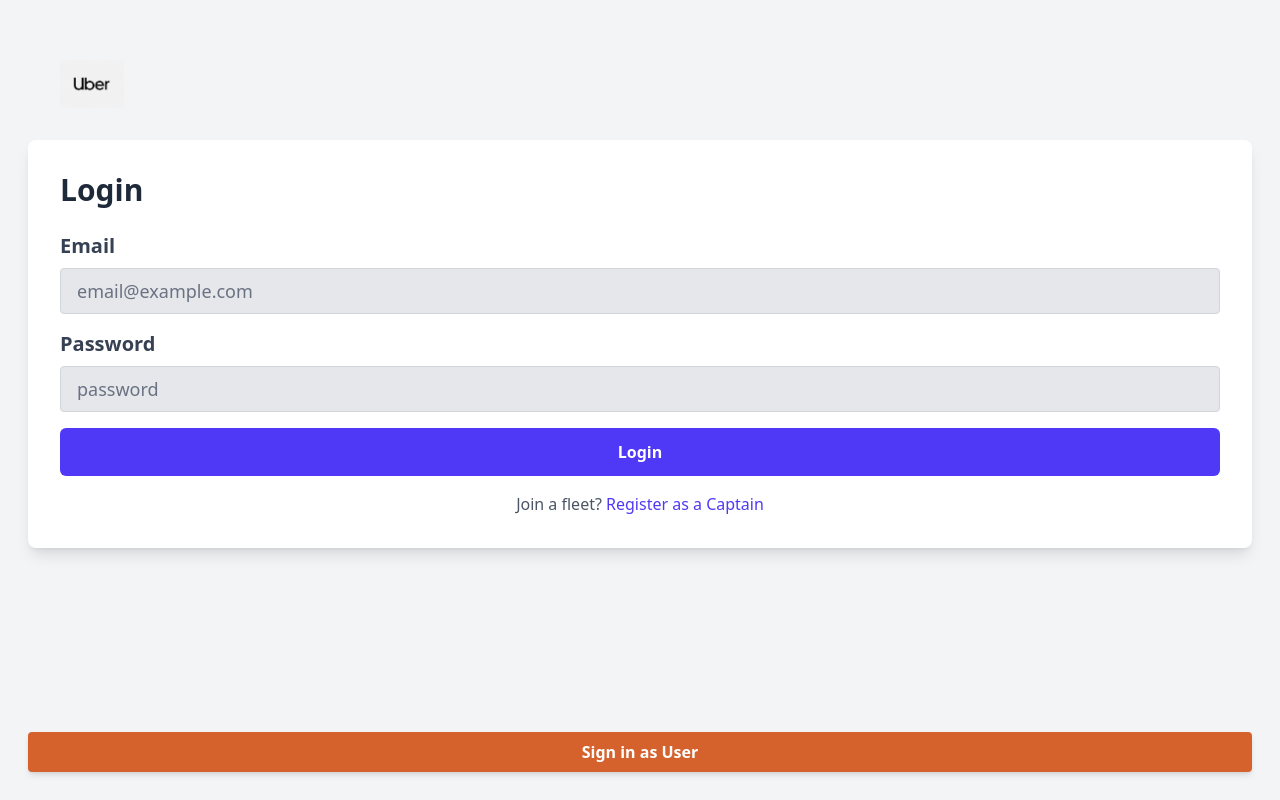
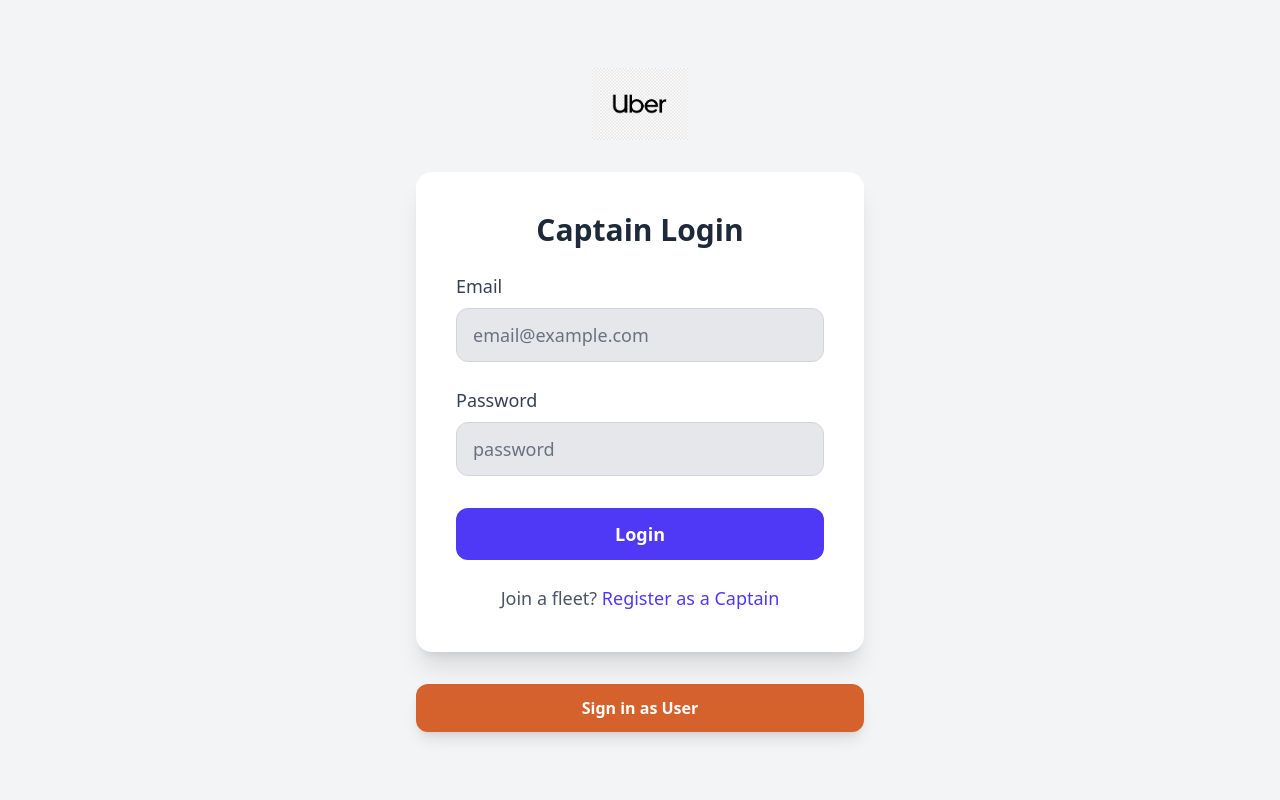
Before and after one commit to TMB2003/uber, a React (Vite) app in the folder frontend/: page /captain-login in a window 1280 px wide. Built offline with nearby package versions, Linux system fonts and the light colour scheme.

Commit message:
Frontend improvement

```diff
--- a/frontend/src/pages/CaptainLogin.jsx
+++ b/frontend/src/pages/CaptainLogin.jsx
@@ -1,61 +1,71 @@
-import React, { useState } from 'react'
-import { Link } from 'react-router-dom'
+import React, { useState } from 'react';
+import { Link } from 'react-router-dom';
 
 const CaptainLogin = () => {
-  const [email, setEmail] = useState('')
-  const [password, setPassword] = useState('')
-  const [captainData, setCaptainData] = useState({})
+  const [email, setEmail] = useState('');
+  const [password, setPassword] = useState('');
+  const [captainData, setCaptainData] = useState({});
 
   const submitHandler = (e) => {
     e.preventDefault();
     setCaptainData({
       email: email,
       password,
-    })
+    });
     setEmail('');
     setPassword('');
-  }
+  };
 
   return (
-    <div className="p-7 h-screen flex flex-col justify-between bg-gray-100">
-      <div>
-        <img className="w-16 ml-8 mt-8" src="/images/logo.png" alt="Uber Logo" />
-        <form onSubmit={submitHandler} className="bg-white p-8 rounded-lg shadow-lg mt-8">
-          <h3 className="text-3xl font-bold mb-6 text-gray-800">Login</h3>
-          <label className="block text-xl font-semibold mb-2 text-gray-700">Email</label>
+    <div className="min-h-screen flex flex-col justify-center items-center bg-gray-100 px-6 py-12">
+      {/* Logo */}
+      <img className="w-24 mb-8" src="/images/logo.png" alt="Uber Logo" />
+
+      {/* Login Form */}
+      <form onSubmit={submitHandler} className="bg-white p-10 rounded-2xl shadow-xl w-full max-w-md">
+        <h3 className="text-3xl font-bold mb-6 text-gray-800 text-center">Captain Login</h3>
+
+        <label className="block text-lg font-medium mb-2 text-gray-700">Email</label>
         <input
           type="email"
           required
           value={email}
           onChange={(e) => setEmail(e.target.value)}
-            className="bg-gray-200 mb-4 rounded px-4 py-2 border border-gray-300 w-full text-lg placeholder-gray-500 focus:outline-none focus:border-indigo-500"
+          className="bg-gray-200 rounded-xl px-4 py-3 border border-gray-300 w-full text-lg placeholder-gray-500 focus:outline-none focus:border-indigo-500 mb-6"
           placeholder="email@example.com"
         />
-          <label className="block text-xl font-semibold mb-2 text-gray-700">Password</label>
+
+        <label className="block text-lg font-medium mb-2 text-gray-700">Password</label>
         <input
           type="password"
           required
           value={password}
           onChange={(e) => setPassword(e.target.value)}
-            className="bg-gray-200 mb-4 rounded px-4 py-2 border border-gray-300 w-full text-lg placeholder-gray-500 focus:outline-none focus:border-indigo-500"
+          className="bg-gray-200 rounded-xl px-4 py-3 border border-gray-300 w-full text-lg placeholder-gray-500 focus:outline-none focus:border-indigo-500 mb-8"
           placeholder="password"
         />
-          <button className="w-full bg-indigo-600 text-white py-3 rounded-md font-semibold hover:bg-indigo-700 transition duration-300">
+
+        <button className="w-full bg-indigo-600 text-white py-3 rounded-xl font-semibold text-lg hover:bg-indigo-700 transition duration-300">
           Login
         </button>
-          <p className="text-center mt-4 text-gray-600">
-            Join a fleet? <Link to="/captain-signup" className="text-indigo-600">Register as a Captain</Link>
+
+        <p className="text-center mt-6 text-gray-600 text-lg">
+          Join a fleet?{' '}
+          <Link to="/captain-signup" className="text-indigo-600 font-medium hover:underline">
+            Register as a Captain
+          </Link>
         </p>
       </form>
-      </div>
-      <div>
-        <Link to="/login"
-          className="bg-[#d5622d] flex items-center justify-center text-white font-semibold rounded px-4 py-2 mt-8 shadow-md hover:bg-green-600 transition duration-300">
+
+      {/* Alternative Sign-In Option */}
+      <Link
+        to="/login"
+        className="bg-[#d5622d] flex items-center justify-center text-white font-semibold rounded-xl px-6 py-3 mt-8 shadow-lg hover:bg-[#c05125] transition duration-300 w-full max-w-md"
+      >
         Sign in as User
       </Link>
     </div>
-    </div>
-  )
-}
+  );
+};
 
-export default CaptainLogin
+export default CaptainLogin;
--- a/frontend/src/pages/CaptainSignup.jsx
+++ b/frontend/src/pages/CaptainSignup.jsx
@@ -1,41 +1,44 @@
-import React, { useState } from 'react'
-import { Link } from 'react-router-dom'
+import React, { useState } from 'react';
+import { Link } from 'react-router-dom';
 
 const CaptainSignup = () => {
-  const [email, setEmail] = useState('')
-  const [password, setPassword] = useState('')
-  const [firstname, setFirstname] = useState('')
-  const [lastname, setLastname] = useState('')
-  const [captainData, setCaptainData] = useState({})
+  const [email, setEmail] = useState('');
+  const [password, setPassword] = useState('');
+  const [firstname, setFirstname] = useState('');
+  const [lastname, setLastname] = useState('');
+  const [captainData, setCaptainData] = useState({});
 
   const submitHandler = (e) => {
     e.preventDefault();
     setCaptainData({
       fullname: {
         firstname: firstname,
-        lastname: lastname
+        lastname: lastname,
       },
       email: email,
       password: password,
-    })
+    });
     setFirstname('');
     setLastname('');
     setEmail('');
     setPassword('');
-  }
+  };
 
   return (
-    <div className="p-7 h-screen flex flex-col justify-between bg-gray-100">
-      <div>
-        <img className="w-16 ml-8 mt-8" src="/images/logo.png" alt="Uber Logo" />
-        <form onSubmit={submitHandler} className="bg-white p-8 rounded-lg shadow-lg mt-8">
-          <h3 className="text-3xl font-bold mb-6 text-gray-800">Sign-Up</h3>
-          <label className="block text-xl font-semibold mb-2 text-gray-700">What's our Captain's Name?</label>
-          <div className="flex gap-4">
+    <div className="min-h-screen flex flex-col items-center justify-center bg-gray-100 px-6 py-12">
+      {/* Logo */}
+      <img className="w-20 mb-6" src="/images/logo.png" alt="Uber Logo" />
+
+      {/* Signup Form */}
+      <form onSubmit={submitHandler} className="bg-white p-10 rounded-xl shadow-lg w-full max-w-md">
+        <h3 className="text-3xl font-bold mb-6 text-gray-800 text-center">Captain Sign-Up</h3>
+
+        <label className="block text-lg font-medium mb-2 text-gray-700">Captain's Name</label>
+        <div className="flex gap-4 mb-4">
           <input
             type="text"
             required
-              className="bg-gray-200 mb-4 rounded px-4 py-2 border border-gray-300 w-1/2 text-lg placeholder-gray-500 focus:outline-none focus:border-indigo-500"
+            className="bg-gray-200 rounded-lg px-4 py-3 border border-gray-300 w-1/2 text-lg placeholder-gray-500 focus:outline-none focus:border-indigo-500"
             placeholder="First Name"
             value={firstname}
             onChange={(e) => setFirstname(e.target.value)}
@@ -43,44 +46,48 @@ const CaptainSignup = () => {
           <input
             type="text"
             required
-              className="bg-gray-200 mb-4 rounded px-4 py-2 border border-gray-300 w-1/2 text-lg placeholder-gray-500 focus:outline-none focus:border-indigo-500"
+            className="bg-gray-200 rounded-lg px-4 py-3 border border-gray-300 w-1/2 text-lg placeholder-gray-500 focus:outline-none focus:border-indigo-500"
             placeholder="Last Name"
             value={lastname}
             onChange={(e) => setLastname(e.target.value)}
           />
         </div>
-          <label className="block text-xl font-semibold mb-2 text-gray-700">What's our Captain's Email?</label>
+
+        <label className="block text-lg font-medium mb-2 text-gray-700">Captain's Email</label>
         <input
           type="email"
           required
-            className="bg-gray-200 mb-4 rounded px-4 py-2 border border-gray-300 w-full text-lg placeholder-gray-500 focus:outline-none focus:border-indigo-500"
+          className="bg-gray-200 rounded-lg px-4 py-3 border border-gray-300 w-full text-lg placeholder-gray-500 focus:outline-none focus:border-indigo-500 mb-4"
           placeholder="email@example.com"
           value={email}
           onChange={(e) => setEmail(e.target.value)}
         />
-          <label className="block text-xl font-semibold mb-2 text-gray-700">Password</label>
+
+        <label className="block text-lg font-medium mb-2 text-gray-700">Password</label>
         <input
           type="password"
           required
-            className="bg-gray-200 mb-4 rounded px-4 py-2 border border-gray-300 w-full text-lg placeholder-gray-500 focus:outline-none focus:border-indigo-500"
+          className="bg-gray-200 rounded-lg px-4 py-3 border border-gray-300 w-full text-lg placeholder-gray-500 focus:outline-none focus:border-indigo-500 mb-6"
           placeholder="password"
           value={password}
           onChange={(e) => setPassword(e.target.value)}
         />
-          <button className="w-full bg-indigo-600 text-white py-3 rounded-md font-semibold hover:bg-indigo-700 transition duration-300">
+
+        <button className="w-full bg-indigo-600 text-white py-3 rounded-lg font-semibold hover:bg-indigo-700 transition duration-300">
           Sign-Up
         </button>
+
         <p className="text-center mt-4 text-gray-600">
-            Already have an account? <Link to="/captain-login" className="text-indigo-600">Login as Captain</Link>
+          Already have an account? <Link to="/captain-login" className="text-indigo-600 font-medium hover:underline">Login as Captain</Link>
         </p>
       </form>
-      </div>
-      <div>
-        <p className='text-xs text-gray-500 leading-tight mt-4'>By proceeding, you agree to receive calls, WhatsApp messages, or SMS from Uber on your mobile number, which you can opt out of anytime. You also agree to our Terms of Service and Privacy Policy.
+
+      {/* Terms and Conditions */}
+      <p className="text-xs text-gray-500 text-center mt-6 px-6 leading-tight">
+        By proceeding, you agree to receive calls, WhatsApp messages, or SMS from Uber on your mobile number, which you can opt out of anytime. You also agree to our <span className="underline">Terms of Service</span> and <span className="underline">Privacy Policy</span>.
       </p>
     </div>
-    </div>
-  )
-}
+  );
+};
 
-export default CaptainSignup
+export default CaptainSignup;
--- a/frontend/src/pages/UserLogin.jsx
+++ b/frontend/src/pages/UserLogin.jsx
@@ -1,61 +1,63 @@
-import React, { useState } from 'react'
-import { Link } from 'react-router-dom'
+import React, { useState } from 'react';
+import { Link } from 'react-router-dom';
 
 const UserLogin = () => {
-  const [email, setEmail] = useState('')
-  const [password, setPassword] = useState('')
-  const [userData, setUserData] = useState({})
+  const [email, setEmail] = useState('');
+  const [password, setPassword] = useState('');
+  const [userData, setUserData] = useState({});
 
   const submitHandler = (e) => {
     e.preventDefault();
-    setUserData({
-      email: email,
-      password: password,
-    })
+    setUserData({ email, password });
     setEmail('');
     setPassword('');
-  }
+  };
 
   return (
-    <div className="p-7 h-screen flex flex-col justify-between bg-gray-100">
-      <div>
-        <img className="w-16 ml-8 mt-8" src="/images/logo.png" alt="Uber Logo" />
-        <form onSubmit={submitHandler} className="bg-white p-8 rounded-lg shadow-lg mt-8">
-          <h3 className="text-3xl font-bold mb-6 text-gray-800">Login</h3>
-          <label className="block text-xl font-semibold mb-2 text-gray-700">Email</label>
+    <div className="min-h-screen flex flex-col items-center justify-center bg-gray-100 px-6 py-12">
+      {/* Logo */}
+      <img className="w-20 mb-8" src="/images/logo.png" alt="Uber Logo" />
+
+      {/* Login Form */}
+      <form onSubmit={submitHandler} className="bg-white p-8 rounded-xl shadow-lg w-full max-w-md">
+        <h3 className="text-3xl font-bold mb-6 text-gray-800 text-center">Login</h3>
+
+        <label className="block text-lg font-medium mb-2 text-gray-700">Email</label>
         <input
           type="email"
           required
           value={email}
           onChange={(e) => setEmail(e.target.value)}
-            className="bg-gray-200 mb-4 rounded px-4 py-2 border border-gray-300 w-full text-lg placeholder-gray-500 focus:outline-none focus:border-indigo-500"
+          className="bg-gray-200 mb-4 rounded-lg px-4 py-3 border border-gray-300 w-full text-lg placeholder-gray-500 focus:outline-none focus:border-indigo-500"
           placeholder="email@example.com"
         />
-          <label className="block text-xl font-semibold mb-2 text-gray-700">Password</label>
+
+        <label className="block text-lg font-medium mb-2 text-gray-700">Password</label>
         <input
           type="password"
           required
           value={password}
           onChange={(e) => setPassword(e.target.value)}
-            className="bg-gray-200 mb-4 rounded px-4 py-2 border border-gray-300 w-full text-lg placeholder-gray-500 focus:outline-none focus:border-indigo-500"
+          className="bg-gray-200 mb-6 rounded-lg px-4 py-3 border border-gray-300 w-full text-lg placeholder-gray-500 focus:outline-none focus:border-indigo-500"
           placeholder="password"
         />
-          <button className="w-full bg-indigo-600 text-white py-3 rounded-md font-semibold hover:bg-indigo-700 transition duration-300">
+
+        <button className="w-full bg-indigo-600 text-white py-3 rounded-lg font-semibold hover:bg-indigo-700 transition duration-300">
           Login
         </button>
+
         <p className="text-center mt-4 text-gray-600">
-            New here? <Link to="/signup" className="text-indigo-600">Create Account</Link>
+          New here? <Link to="/signup" className="text-indigo-600 font-medium hover:underline">Create Account</Link>
         </p>
       </form>
-      </div>
-      <div>
+
+      {/* Captain Login Button */}
       <Link to="/captain-login"
-          className="bg-green-500 flex items-center justify-center text-white font-semibold rounded px-4 py-2 mt-8 shadow-md hover:bg-green-600 transition duration-300">
+        className="bg-green-500 text-white font-semibold rounded-lg px-6 py-3 mt-6 shadow-md hover:bg-green-600 transition duration-300">
         Sign in as Captain
       </Link>
     </div>
-    </div>
-  )
-}
+  );
+};
 
-export default UserLogin
+export default UserLogin;
--- a/frontend/src/pages/UserSignup.jsx
+++ b/frontend/src/pages/UserSignup.jsx
@@ -1,41 +1,41 @@
-import React, { useState } from 'react'
-import { Link } from 'react-router-dom'
+import React, { useState } from 'react';
+import { Link } from 'react-router-dom';
 
 const UserSignup = () => {
-  const [email, setEmail] = useState('')
-  const [password, setPassword] = useState('')
-  const [firstname, setFirstname] = useState('')
-  const [lastname, setLastname] = useState('')
-  const [userData, setUserData] = useState({})
+  const [email, setEmail] = useState('');
+  const [password, setPassword] = useState('');
+  const [firstname, setFirstname] = useState('');
+  const [lastname, setLastname] = useState('');
+  const [userData, setUserData] = useState({});
 
   const submitHandler = (e) => {
     e.preventDefault();
     setUserData({
-      fullname: {
-        firstname: firstname,
-        lastname: lastname
-      },
-      email: email,
-      password: password,
-    })
+      fullname: { firstname, lastname },
+      email,
+      password,
+    });
     setFirstname('');
     setLastname('');
     setEmail('');
     setPassword('');
-  }
+  };
 
   return (
-    <div className="p-7 h-screen flex flex-col justify-between bg-gray-100">
-      <div>
-        <img className="w-16 ml-8 mt-8" src="/images/logo.png" alt="Uber Logo" />
-        <form onSubmit={submitHandler} className="bg-white p-8 rounded-lg shadow-lg mt-8">
-          <h3 className="text-3xl font-bold mb-6 text-gray-800">Sign-Up</h3>
-          <label className="block text-xl font-semibold mb-2 text-gray-700">What's your Name?</label>
+    <div className="min-h-screen flex flex-col items-center justify-center bg-gray-100 px-6 py-12">
+      {/* Logo */}
+      <img className="w-20 mb-4" src="/images/logo.png" alt="Uber Logo" />
+
+      {/* Signup Form */}
+      <form onSubmit={submitHandler} className="bg-white p-10 rounded-xl shadow-lg w-full max-w-md">
+        <h3 className="text-3xl font-bold mb-6 text-gray-800 text-center">Sign-Up</h3>
+
+        <label className="block text-lg font-medium mb-2 text-gray-700">What's your Name?</label>
         <div className="flex gap-4">
           <input
             type="text"
             required
-              className="bg-gray-200 mb-4 rounded px-4 py-2 border border-gray-300 w-1/2 text-lg placeholder-gray-500 focus:outline-none focus:border-indigo-500"
+            className="bg-gray-200 mb-4 rounded-lg px-4 py-3 border border-gray-300 w-1/2 text-lg placeholder-gray-500 focus:outline-none focus:border-indigo-500"
             placeholder="First Name"
             value={firstname}
             onChange={(e) => setFirstname(e.target.value)}
@@ -43,44 +43,48 @@ const UserSignup = () => {
           <input
             type="text"
             required
-              className="bg-gray-200 mb-4 rounded px-4 py-2 border border-gray-300 w-1/2 text-lg placeholder-gray-500 focus:outline-none focus:border-indigo-500"
+            className="bg-gray-200 mb-4 rounded-lg px-4 py-3 border border-gray-300 w-1/2 text-lg placeholder-gray-500 focus:outline-none focus:border-indigo-500"
             placeholder="Last Name"
             value={lastname}
             onChange={(e) => setLastname(e.target.value)}
           />
         </div>
-          <label className="block text-xl font-semibold mb-2 text-gray-700">What is your Email?</label>
+
+        <label className="block text-lg font-medium mb-2 text-gray-700">What is your Email?</label>
         <input
           type="email"
           required
-            className="bg-gray-200 mb-4 rounded px-4 py-2 border border-gray-300 w-full text-lg placeholder-gray-500 focus:outline-none focus:border-indigo-500"
+          className="bg-gray-200 mb-4 rounded-lg px-4 py-3 border border-gray-300 w-full text-lg placeholder-gray-500 focus:outline-none focus:border-indigo-500"
           placeholder="email@example.com"
           value={email}
           onChange={(e) => setEmail(e.target.value)}
         />
-          <label className="block text-xl font-semibold mb-2 text-gray-700">Password</label>
+
+        <label className="block text-lg font-medium mb-2 text-gray-700">Password</label>
         <input
           type="password"
           required
-            className="bg-gray-200 mb-4 rounded px-4 py-2 border border-gray-300 w-full text-lg placeholder-gray-500 focus:outline-none focus:border-indigo-500"
+          className="bg-gray-200 mb-6 rounded-lg px-4 py-3 border border-gray-300 w-full text-lg placeholder-gray-500 focus:outline-none focus:border-indigo-500"
           placeholder="password"
           value={password}
           onChange={(e) => setPassword(e.target.value)}
         />
-          <button className="w-full bg-indigo-600 text-white py-3 rounded-md font-semibold hover:bg-indigo-700 transition duration-300">
+
+        <button className="w-full bg-indigo-600 text-white py-3 rounded-lg font-semibold hover:bg-indigo-700 transition duration-300">
           Sign-Up
         </button>
+
         <p className="text-center mt-4 text-gray-600">
-            Already have an account? <Link to="/login" className="text-indigo-600">Login here</Link>
+          Already have an account? <Link to="/login" className="text-indigo-600 font-medium hover:underline">Login here</Link>
         </p>
       </form>
-      </div>
-      <div>
-        <p className='text-xs text-gray-500 leading-tight mt-4'>By proceeding, you agree to receive calls, WhatsApp messages, or SMS from Uber on your mobile number, which you can opt out of anytime. You also agree to our Terms of Service and Privacy Policy.
+
+      {/* Terms & Conditions */}
+      <p className="text-xs text-gray-500 text-center leading-tight mt-6 max-w-md">
+        By proceeding, you agree to receive calls, WhatsApp messages, or SMS from Uber on your mobile number, which you can opt out of anytime. You also agree to our Terms of Service and Privacy Policy.
       </p>
     </div>
-    </div>
-  )
-}
+  );
+};
 
-export default UserSignup
+export default UserSignup;
```
Also changed, not shown: frontend/src/pages/Home.jsx (+26 -10 lines). Lines whose indentation alone changed are shown as unchanged.
